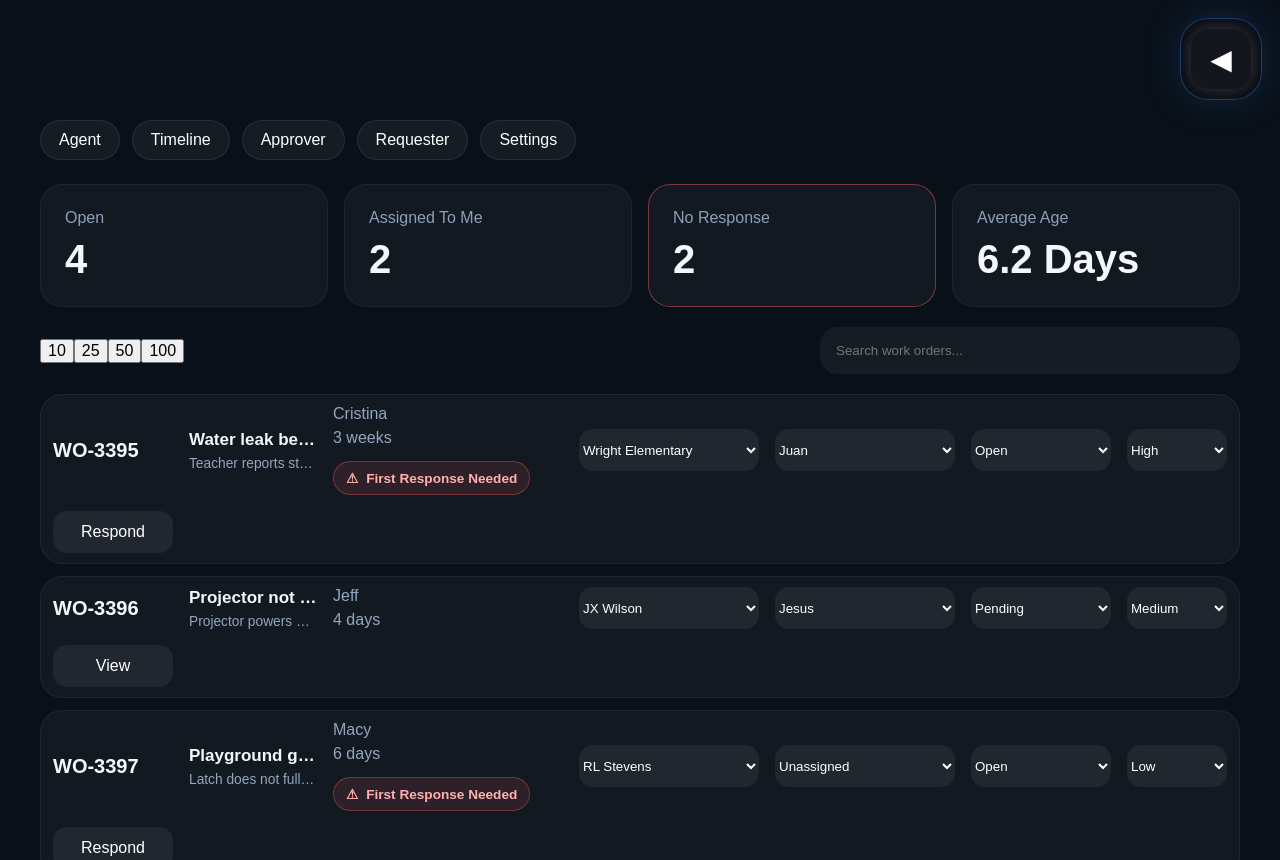
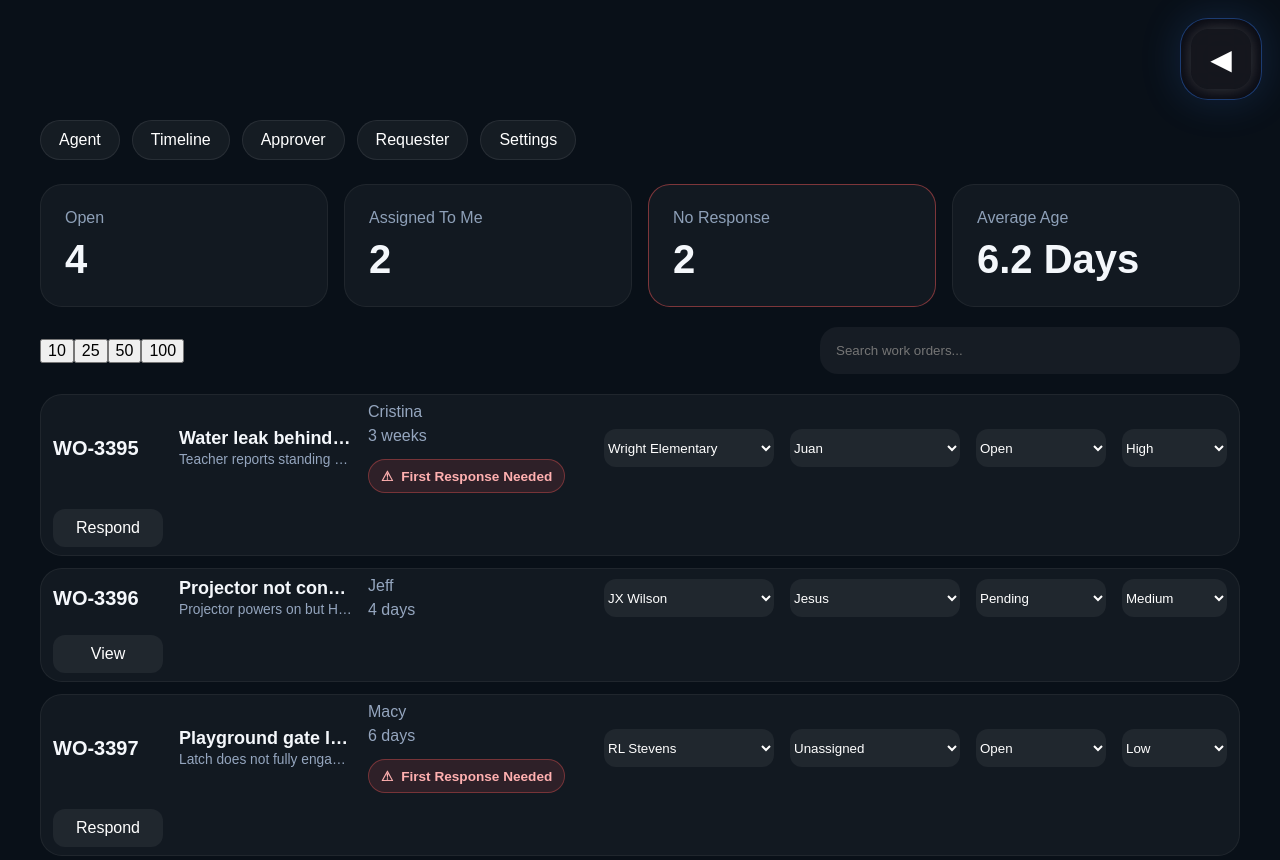
Before and after one commit to Skkedd/operations-requests, a React (Vite) app: page / in a window 1280 px wide. Shown: the top 860 px of the page. Built offline with nearby package versions, Linux system fonts and the light colour scheme.

Commit message:
Finalize Requests queue density spacing
- Shorten Compact mode row height while preserving readable typography

```diff
--- a/src/App.css
+++ b/src/App.css
@@ -1292,9 +1292,9 @@ h1 {
 
 /* Better Compact */
 .density-compact .ticket-row {
-  min-height: 108px;
-  padding: 10px 12px;
-  grid-template-columns: 120px 2fr 230px 180px 180px 140px 100px;
+  min-height: 92px;
+  padding: 8px 12px;
+  grid-template-columns: 110px 2fr 220px 170px 170px 130px 105px;
 }
 
 .density-compact .ticket-id {
@@ -1302,18 +1302,20 @@ h1 {
 }
 
 .density-compact .ticket-main strong {
-  font-size: 17px;
+  font-size: 18px;
+  line-height: 1.1;
 }
 
 .density-compact .ticket-body {
   font-size: 0.86rem;
-  margin-top: 6px;
+  margin-top: 4px;
 }
 
 .density-compact .ticket-row select,
 .density-compact .ticket-row button {
-  height: 42px;
-  border-radius: 14px;
+  height: 38px;
+  min-height: 38px;
+  border-radius: 12px;
 }
 
 .density-dense .ticket-row {
@@ -1328,7 +1330,7 @@ h1 {
     minmax(130px, 180px)
     minmax(130px, 180px)
     minmax(100px, 130px)
-    90px;
+    112px;
 }
 
 .density-dense .ticket-id {
@@ -1374,11 +1376,12 @@ h1 {
 .density-dense .ticket-row select,
 .density-dense .ticket-row button {
   width: 100%;
-  height: 28px;
-  min-height: 28px;
+  height: 30px;
+  min-height: 30px;
   padding: 0 8px;
   border-radius: 10px;
-  font-size: 0.72rem;
+  font-size: 0.76rem;
+  white-space: nowrap;
 }
 
 .density-dense .needs-response-badge {
```
